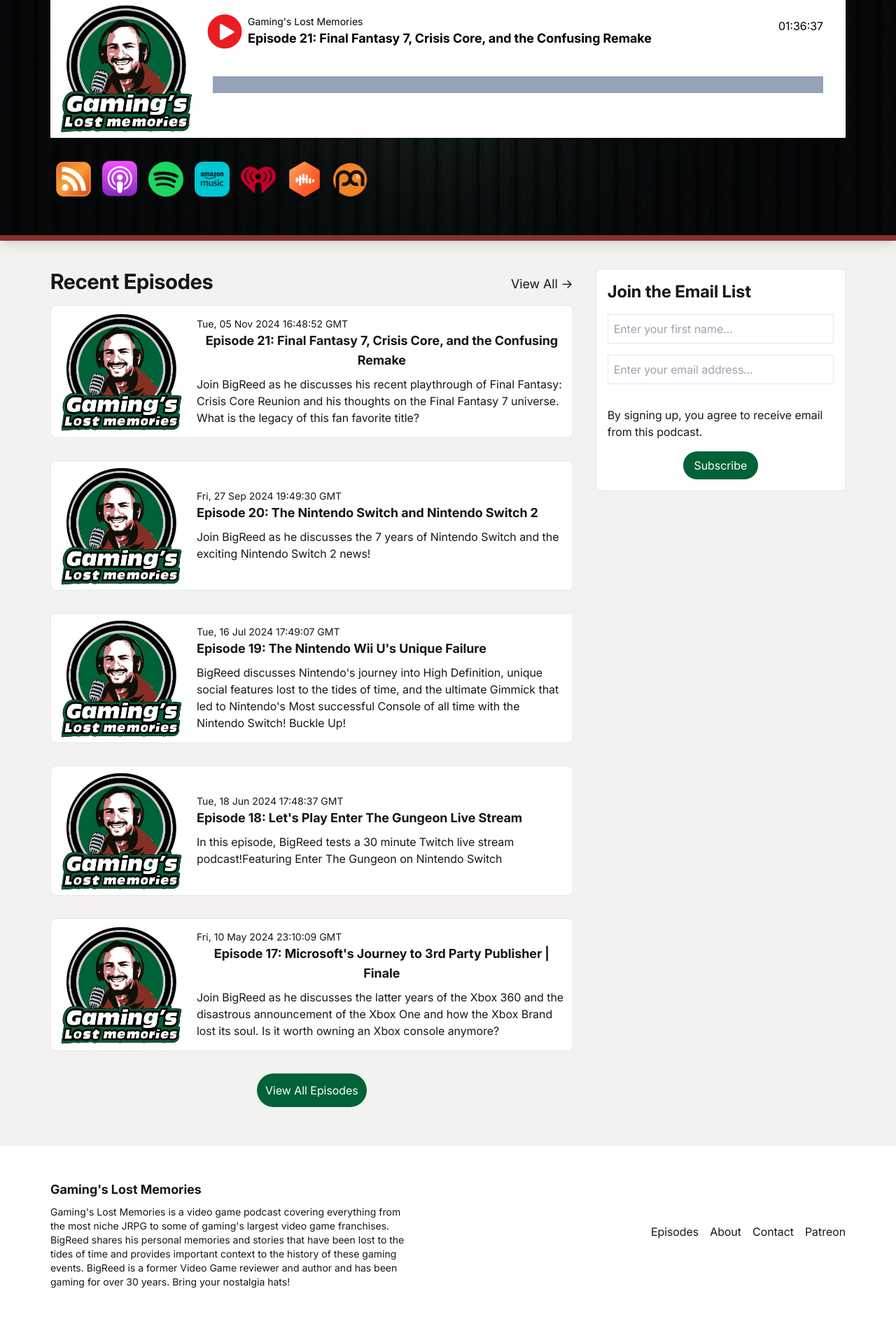
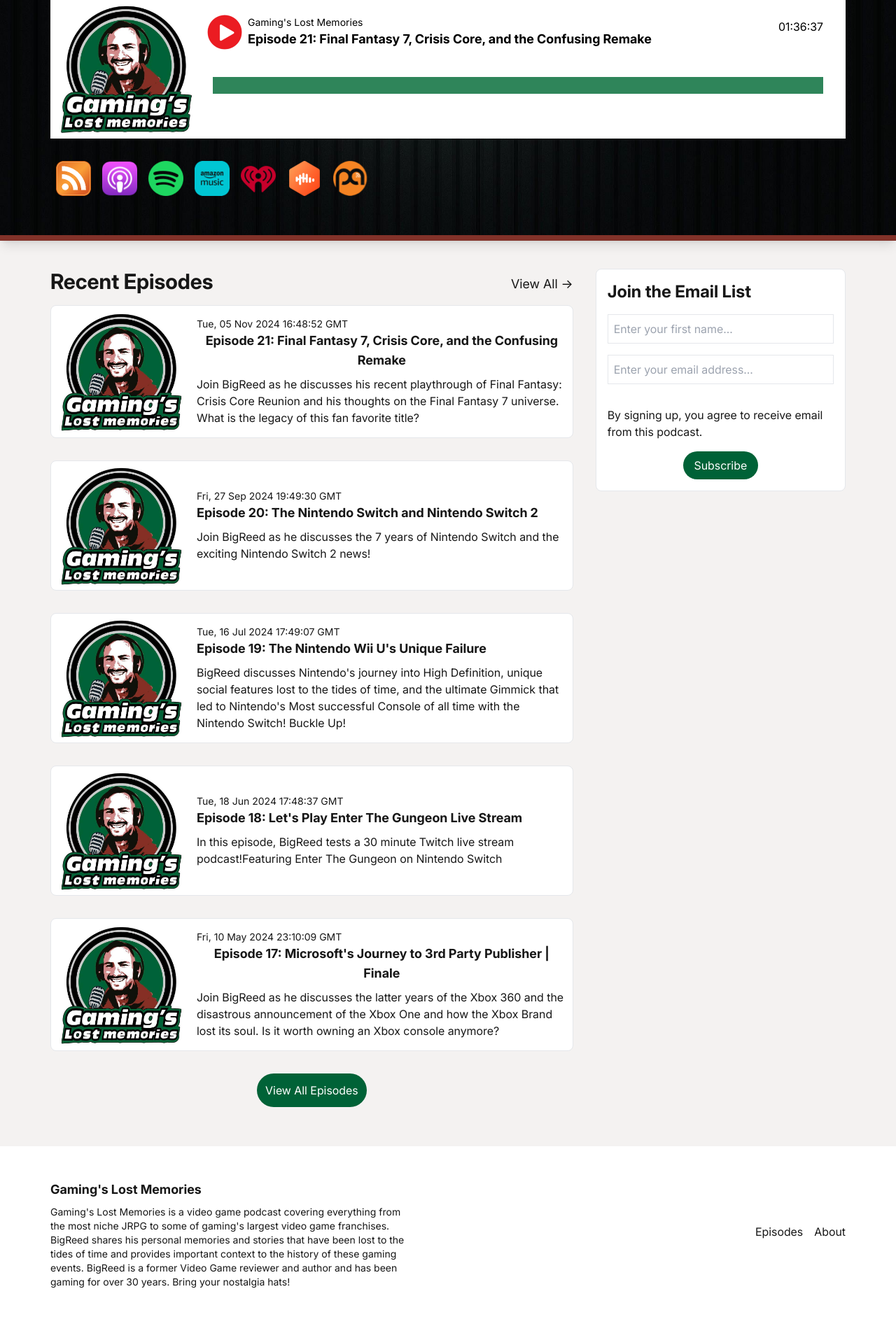
Before and after one commit to wade-loccisano/gamings-lost-memories, a Next.js app: page / in a window 1280 px wide. Shown: the part 400-2292 px from the top of the page at 70% size. Built offline with nearby package versions, Linux system fonts and the light colour scheme.

Commit message:
Player fixes

```diff
--- a/app/(root)/episode/[slug]/page.tsx
+++ b/app/(root)/episode/[slug]/page.tsx
@@ -41,6 +41,9 @@ const Episode = async ({ params }:
                         <div className='py-2 text-lg'>
                             {EPISODE?.description.replace(/<\/?p>/g, "")}
                         </div>
+                        {/* <div>
+                            Episode Scroller
+                        </div> */}
                         <div className='py-8'>
                             <EpisodeCallToAction></EpisodeCallToAction>
                         </div>
--- a/app/globals.css
+++ b/app/globals.css
@@ -8,13 +8,12 @@
   --foreground: #171717;
 }
 
-@media (prefers-color-scheme: dark) {
+/* @media (prefers-color-scheme: dark) {
   :root {
     --background: #0a0a0a;
     --foreground: #ededed;
   }
-}
-/* bg-[#D1D0D0] */
+} */
 
 @layer utilities {
   /* .header_container {
--- a/components/Footer.tsx
+++ b/components/Footer.tsx
@@ -5,8 +5,8 @@ const Footer = () => {
     const buttons = [
         { name: 'Episodes', href: '/episodes' },
         { name: 'About', href: '/about' },
-        { name: 'Contact', href: '/' },
-        { name: 'Patreon', href: '/' },
+        // { name: 'Contact', href: '/' },
+        // { name: 'Patreon', href: '/' },
     ];
 
     const description: string = `
--- a/components/Links.tsx
+++ b/components/Links.tsx
@@ -50,13 +50,12 @@ const Links = () => {
                                     >
                                         <button className="p-2 transform transition-transform duration-300 hover:translate-y-1 hover:scale-105">
                                             <Image
-                                                className=""
+                                                className="h-[35px] w-[35px] md:h-[50px] md:w-[50px]"
                                                 src={link.icon}
                                                 alt="logo"
                                                 width={50}
                                                 height={50}
                                                 priority
-                                                objectFit="cover"
                                             />
                                         </button>
                                     </Link>
--- a/components/Player.tsx
+++ b/components/Player.tsx
@@ -24,19 +24,18 @@ const Player = ({ episode }: {
         }
     };
 
-    // const handleSeek = (e: any) => {
-    //     const rect = e.target.getBoundingClientRect();
-    //     const clickX = e.clientX - rect.left;
-    //     const newTime = (clickX / rect.width) * episode.length;
+    const handleSeek = (e: React.MouseEvent<HTMLDivElement, MouseEvent>) => {
+        const rect = (e.target as HTMLDivElement).getBoundingClientRect();
+        const clickX = e.clientX - rect.left;
+        const newTime = (clickX / rect.width) * episode.length;
 
-    //     if (audioRef.current) {
-    //         audioRef.current.currentTime = newTime;
-    //         if (!isPlaying) {
-    //             togglePlay()
-    //         }
-    //     }
-    //     console.log(e)
-    // }
+        if (audioRef.current) {
+            audioRef.current.currentTime = newTime;
+            if (!isPlaying) {
+                togglePlay()
+            }
+        }
+    }
 
     const getPlayerProgress = () => {
         if (currentTime === episode.length) {
@@ -77,7 +76,7 @@ const Player = ({ episode }: {
             <div className="px-2 flex">
                 <Image
                     className="min-w-[200px] rounded-lg hidden lg:block"
-                    src="logo.png" alt="logo" width={200} height={200} priority objectFit="cover"
+                    src="logo.png" alt="logo" width={200} height={200} priority
                 />
                 <div className='w-full p-4'>
                     <div className='flex flex-col md:flex-row md:justify-between'>
@@ -95,7 +94,6 @@ const Player = ({ episode }: {
                             <div className='m-2'>
                                 <div>
                                     <div className='text-sm'>
-                                        {/* Gaming&apos;s Lost Memories */}
                                         {NAME}
                                     </div>
                                     <div className='text-base md:text-lg font-bold'>
@@ -109,12 +107,14 @@ const Player = ({ episode }: {
                         </div>
                     </div>
                     <div
-                        className='mx-2 my-2 md:my-8 bg-slate-400 h-6 cursor-pointer'
-                    // onClick={handleSeek}
+                        className='mx-2 my-2 md:my-8 h-6 cursor-pointer'
+                        onClick={handleSeek}
+                        style={{
+                            background: playerProgress > 0
+                                ? `linear-gradient(to right, #2f855a ${playerProgress}%, #94a3b8 ${playerProgress}%)`
+                                : '#2f855a',
+                        }}
                     >
-                        <div
-                            className={`bg-green-800 h-6`}
-                            style={{ width: `${playerProgress}%` }}></div>
                     </div>
                 </div>
             </div>
```
